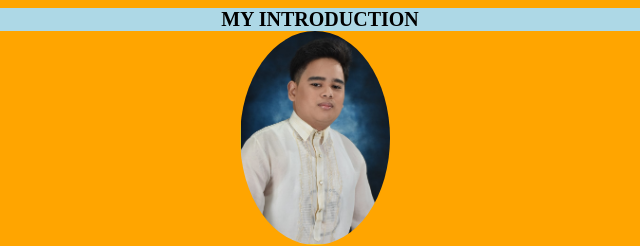
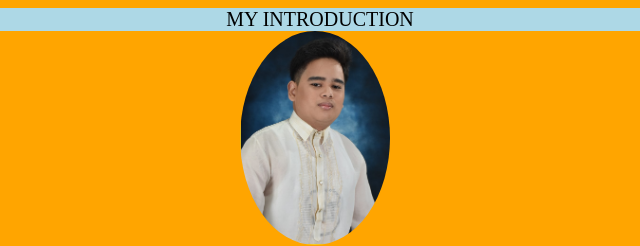
Before and after one commit to GuilerMarion/GuilerMarion.github.io, a plain HTML site: page index.html in a window 1280 px wide. Shown: the top 246 px of the page, 325-965 px from the left. Drawn offline with Linux system fonts and the light colour scheme.

Commit message:
Update index.html

```diff
--- a/index.html
+++ b/index.html
@@ -5,11 +5,7 @@
 	<link rel="stylesheet" href="mystyle.css">
 </head>
 <body>
-	<header>
-		<marque>
-		<b>MY INTRODUCTION</b>
-		</marque>
-	</header>
+	<header>MY INTRODUCTION</header>
 	<center>
 		<a href="https://github.com/GuilerMarion/GuilerMarion.github.io/blob/main/Regalado%2C%20Guiler%20Marion%20R.%20(17).jpg" target="_blank">
 		<img src="Regalado, Guiler Marion R. (17).jpg" alt="My Picture" width= "150" length= "150">
```
